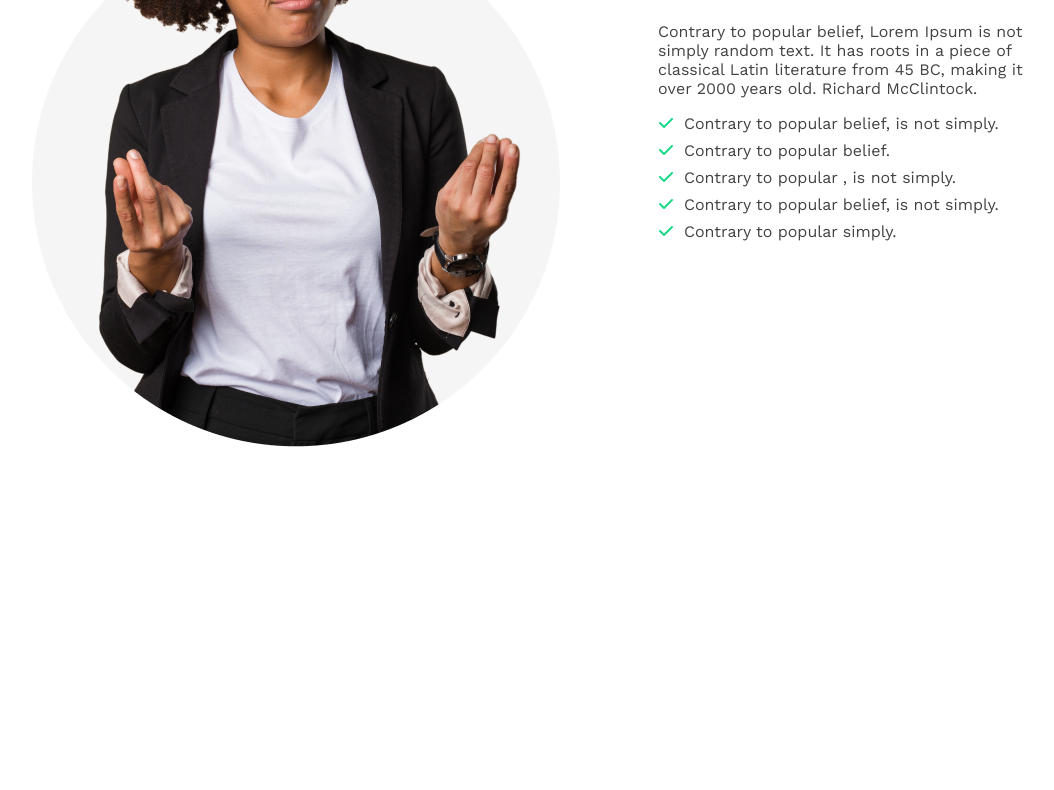
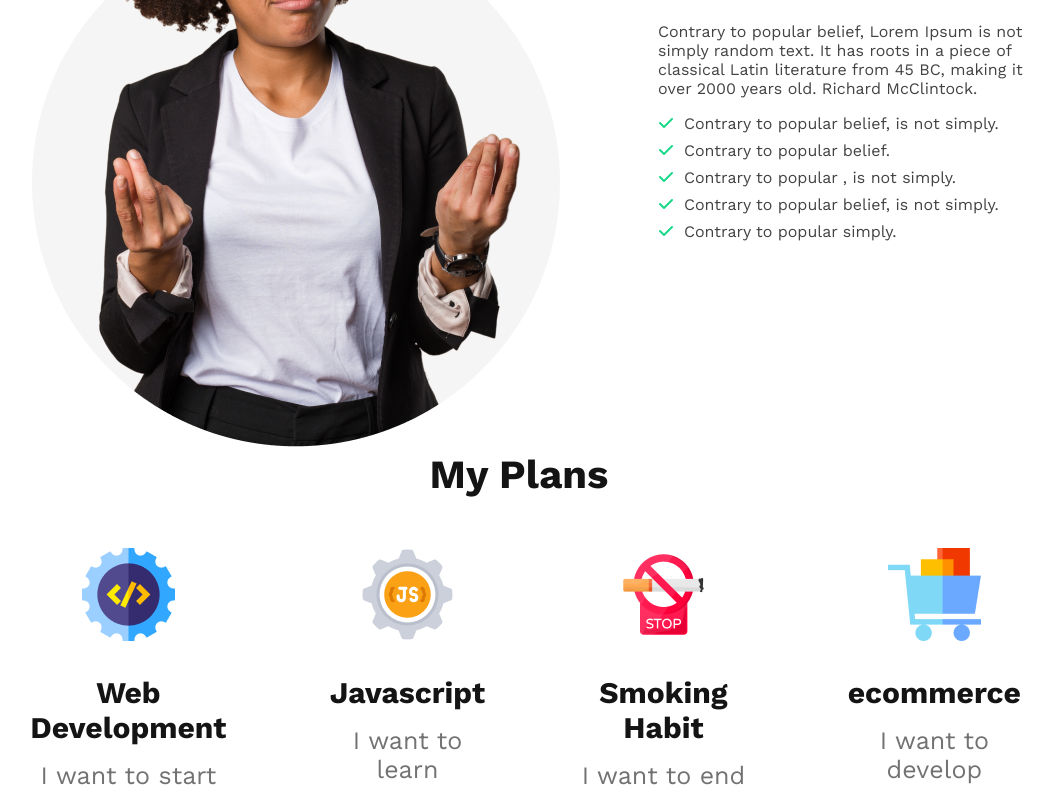
Before and after one commit to mustaqimbd/my-first-assignment, a plain HTML site: page index.html in a window 1280 px wide. Shown: the part 1175-1965 px from the top of the page, without its empty margins (121-1175 px from the left). Before the commit the page ends 1746 px from the top, so only its background shows below. Drawn offline with nearby package versions, Linux system fonts and the light colour scheme.

Commit message:
My plans section added

```diff
--- a/index.html
+++ b/index.html
@@ -49,6 +49,34 @@
                 </div>
             </div>
         </section>
+        <!-- My plans section -->
+        <section>
+            <div class="container">
+                <h1 class="plans-title">My Plans</h1>
+                <div class="plans-container">
+                    <div>
+                        <img src="images/icons/web.png" alt="">
+                        <h2>Web Development</h2>
+                        <p>I want to start</p>
+                    </div>
+                    <div>
+                        <img src="images/icons/js.png" alt="">
+                        <h2>Javascript</h2>
+                        <p>I want to learn</p>
+                    </div>
+                    <div>
+                        <img src="images/icons/smoke.png" alt="">
+                        <h2>Smoking Habit</h2>
+                        <p>I want to end</p>
+                    </div>
+                    <div>
+                        <img src="images/icons/ecom.png" alt="">
+                        <h2>ecommerce</h2>
+                        <p>I want to develop</p>
+                    </div>
+                </div>
+            </div>
+        </section>
     </main>
     <footer>
 
--- a/styles/style.css
+++ b/styles/style.css
@@ -44,7 +44,7 @@
 }
 .content-container {
     display: flex;
-    padding: 120px 0px;
+    margin-top: 120px;
     gap: 80px;
 }
 .failure-description {
@@ -74,3 +74,27 @@
     color: #16D887;
     margin-right: 10px;
 }
+/* My plans section styles */
+.plans-container {
+    display: flex;
+    text-align: center;
+    gap: 80px;
+}
+.plans-title {
+    text-align: center;
+    font-size: 40px;
+    font-weight: 700;
+    color:  #151414;
+    margin-bottom: 50px;
+}
+.plans-container h2 {
+    font-size: 30px;
+    font-weight: 700;
+    color: #151414;
+    margin: 30px 0px 16px 0px;
+}
+.plans-container p {
+    font-size: 25px;
+    font-weight: 500;
+    color: #737272;
+}
```
